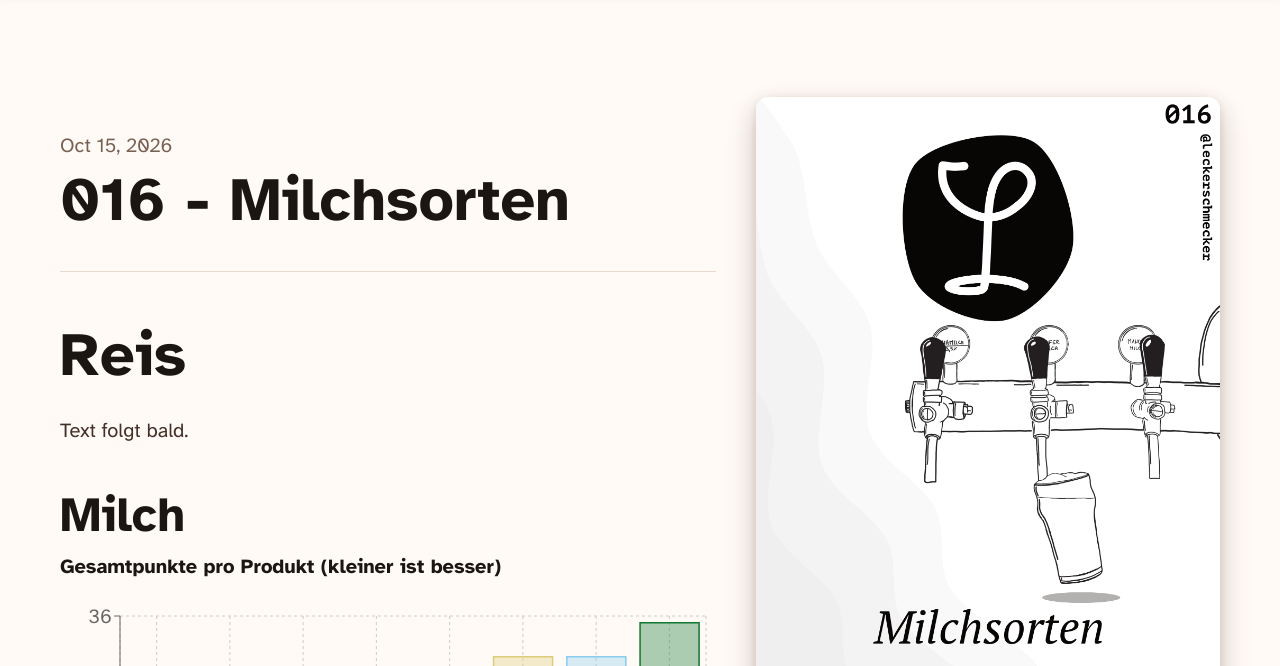
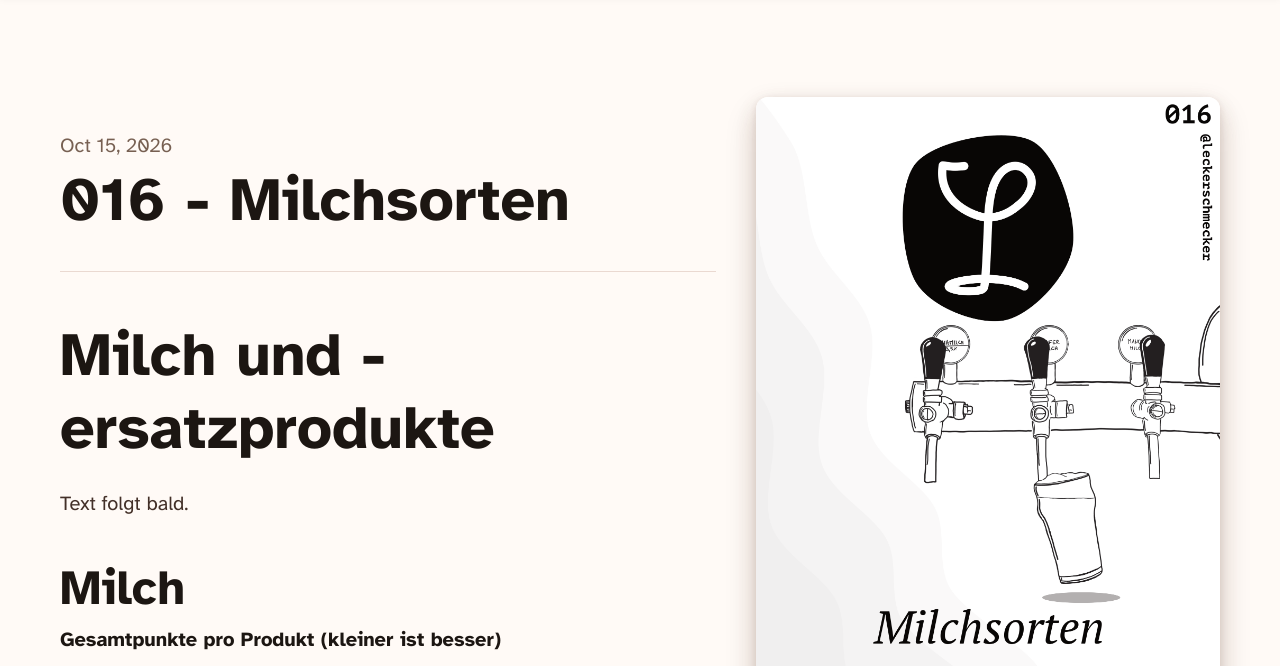
Before and after one commit to FVBI/astro-blog-starter-template, an Astro site: page /tastings/016-milchsorten in a window 1280 px wide. Shown: the part 81-747 px from the top of the page. Built offline with nearby package versions, Linux system fonts and the light colour scheme; Astro itself is replaced by a stand-in of ours.

Commit message:
Fixed heading of 016

```diff
--- a/src/content/blog/016-milchsorten.mdx
+++ b/src/content/blog/016-milchsorten.mdx
@@ -7,7 +7,7 @@ heroImage: "/016-milchsorten.png"
 
 import { SumChart, DistributionChart, DeviationChart, PriceChart } from '../../components/TastingCharts';
 
-# Reis
+# Milch und -ersatzprodukte
 Text folgt bald.
 
 ## Milch
```
